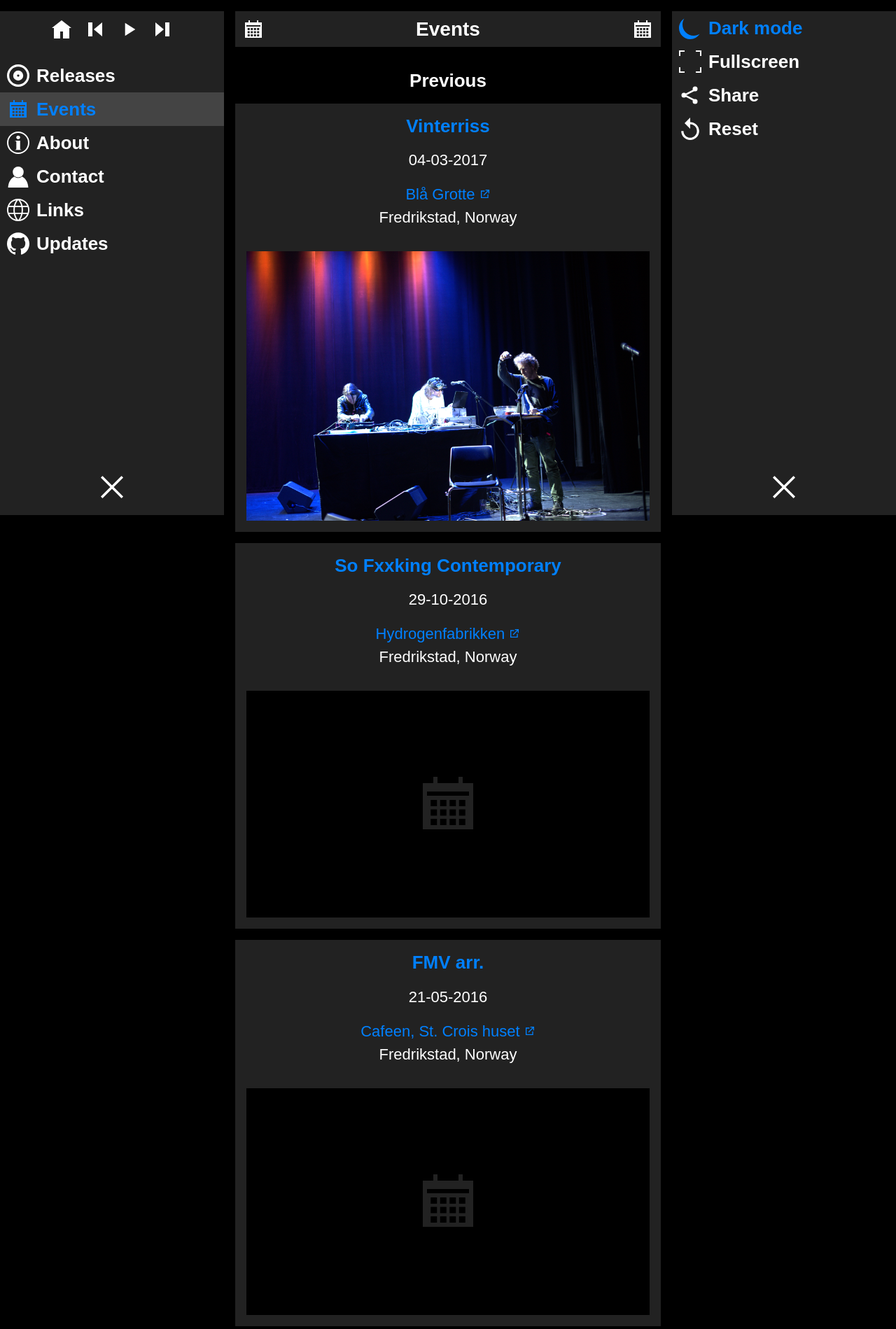
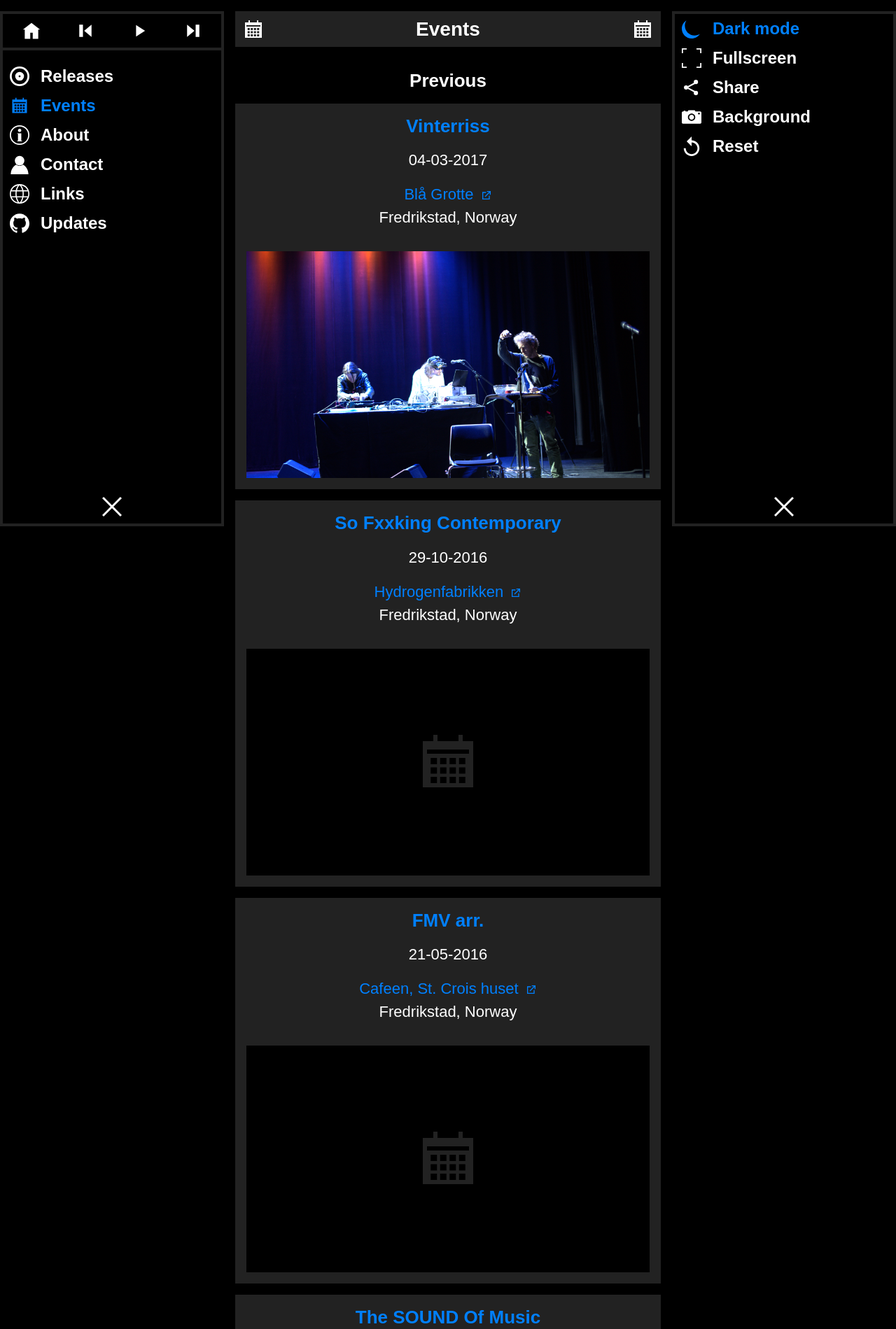
Before and after one commit to arcticaantarctica/arcticaantarctica.com, a PHP site: page /events in a window 1280 px wide. Shown: the part 48-1947 px from the top of the page at 70% size. Run offline with PHP 8.4, Linux system fonts and the light colour scheme.

Commit message:
Unified interface layout and controls
Standardized navigation and Settings with persistent Background controls. Preserved linked header logos without selection and extended desktop sidebars. Kept event photos contained while preserving poster proportions.

Co-authored-by: Copilot <223556219+Copilot@users.noreply.github.com>

```diff
--- /dev/null
+++ b/data/site_ui.json
@@ -0,0 +1,3 @@
+{
+  "background": "/img/events/2015_11_07_photo.png"
+}
--- a/head.php
+++ b/head.php
@@ -30,3 +30,4 @@ $description = escapeHtml($siteContent['description']);
 <meta name="twitter:description" content="<?php echo $description; ?>">
 <meta name="twitter:image" content="<?php echo escapeHtml($socialImageUrl); ?>">
 <link rel="canonical" href="<?php echo escapeHtml($canonicalUrl); ?>">
+<?php require __DIR__ . '/site_ui.php'; ?>
--- /dev/null
+++ b/site_ui.css
@@ -0,0 +1,182 @@
+/* Shared component source. Distribute with tests/sync_site_ui.ps1. */
+:root {
+  --navigation-font: bold 24px/1.25 Arial, sans-serif;
+  --navigation-row-height: 42px;
+  --navigation-icon-size: 28px;
+  --section-gap: 16px;
+}
+
+.top-heading .heading a,
+.heading .logo-link {
+  -webkit-user-select: none;
+  user-select: none;
+}
+
+#toc, #settings-panel {
+  box-sizing: border-box;
+  background: var(--black);
+  border: 4px solid var(--grey1);
+  padding: 0;
+  text-align: left;
+}
+
+@media (min-width: 800px) {
+  #toc, #settings-panel {
+    /* Preserve the existing gap only when a status bar reserves space. */
+    --sidebar-bottom-gap: clamp(0px, var(--sidebar-footer-height, 0px), 16px);
+    height: calc(var(--visual-viewport-height, 100dvh) - 64px - var(--sidebar-footer-height, 0px) - var(--sidebar-bottom-gap));
+    margin-bottom: var(--sidebar-bottom-gap);
+  }
+}
+
+#toc :is(ul, li, h1) {
+  list-style: none;
+  margin: 0;
+  padding: 0;
+}
+
+#toc .toc-column + .toc-column,
+#toc .toc-section-start,
+#toc li:not(.toc-brand) + .toc-brand,
+#toc .toc-brand + li:not(.toc-brand) {
+  margin-top: var(--section-gap);
+}
+
+#toc :is(li a, .toc-button), #settings-panel .toc-button {
+  box-sizing: border-box;
+  display: flex;
+  flex: 0 0 auto;
+  align-items: center;
+  justify-content: flex-start;
+  gap: 16px;
+  width: 100%;
+  min-width: 0;
+  height: auto;
+  min-height: var(--navigation-row-height);
+  margin: 0;
+  padding: 4px 10px;
+  border: 0;
+  border-radius: 0;
+  background: transparent;
+  color: var(--white);
+  font: var(--navigation-font);
+  text-align: left;
+  text-decoration: none;
+  text-transform: none;
+  cursor: pointer;
+}
+
+#toc :is(li a, .toc-button):hover, #settings-panel .toc-button:hover {
+  background: var(--grey1);
+}
+
+#toc :is(a, button)[aria-current="page"],
+#toc .button-on, #settings-panel .button-on {
+  color: var(--color1);
+}
+
+#toc .icons, #settings-panel .icons {
+  flex: 0 0 var(--navigation-icon-size);
+  width: var(--navigation-icon-size);
+  height: var(--navigation-icon-size);
+  margin: 0;
+  fill: currentColor;
+}
+
+#toc .toc-controls {
+  display: grid;
+  grid-template-columns: repeat(4, minmax(0, 1fr));
+  align-items: center;
+  flex: 0 0 auto;
+  min-height: 48px;
+  margin: 0;
+  padding: 4px 10px;
+  border: 0;
+  border-bottom: 4px solid var(--grey1);
+  background: var(--black);
+}
+
+#toc .toc-controls > :is(a, button) {
+  all: unset;
+  box-sizing: border-box;
+  display: flex;
+  align-items: center;
+  justify-content: center;
+  min-width: 0;
+  height: 40px;
+  color: var(--white);
+  cursor: pointer;
+}
+
+#toc .toc-controls > :is(.button-on, [aria-current="page"]) {
+  color: var(--color1);
+}
+
+#toc .toc-controls > :is(a, button):hover {
+  background: var(--grey1);
+}
+
+#toc :is(a, button):focus-visible, #settings-panel button:focus-visible {
+  outline: 1px solid var(--color1);
+  outline-offset: -1px;
+}
+
+#toc button:disabled, #settings-panel button:disabled {
+  color: var(--grey2);
+  cursor: default;
+}
+
+#toc :is(.toc-close-wrap, .toc-close),
+#settings-panel :is(.toc-close-wrap, .settings-panel-close) {
+  box-sizing: border-box;
+  display: flex;
+  align-items: center;
+  justify-content: center;
+  flex: 0 0 auto;
+  height: 48px;
+  margin: var(--section-gap) 0 0;
+  padding: 0;
+  background: var(--black);
+}
+
+body {
+  position: relative;
+  isolation: isolate;
+}
+
+.site-background {
+  position: fixed;
+  inset: 0;
+  z-index: -3;
+  background-position: center;
+  background-size: cover;
+  background-repeat: no-repeat;
+  pointer-events: none;
+}
+
+.invert-colors body > .site-background {
+  filter: none;
+}
+
+.invert-colors body > .site-background.bitmap {
+  filter: invert(1) hue-rotate(180deg);
+}
+
+html:not(.site-background-enabled) .background-bitmap {
+  visibility: hidden;
+}
+
+.external-link-icon {
+  display: inline-block;
+  flex: 0 0 16px;
+  width: 16px;
+  height: 16px;
+  margin: 0 0 0 4px;
+  fill: currentColor;
+  vertical-align: middle;
+}
+
+a:has(> .external-link-icon):not(:has(img, svg:not(.external-link-icon))):hover {
+  color: var(--black);
+  background: var(--white);
+}
--- /dev/null
+++ b/site_ui.php
@@ -0,0 +1,18 @@
+<?php
+$interfaceConfig = json_decode(file_get_contents(__DIR__ . '/data/site_ui.json'), true, 512, JSON_THROW_ON_ERROR);
+if (!is_array($interfaceConfig) || !isset($interfaceConfig['background'])
+    || !is_string($interfaceConfig['background'])
+    || ($interfaceConfig['background'] !== 'gradient'
+        && (!str_starts_with($interfaceConfig['background'], '/')
+            || !is_file(__DIR__ . $interfaceConfig['background'])))) {
+    throw new RuntimeException('The site background must be a gradient or reference an existing local image.');
+}
+$interfaceBackground = $interfaceConfig['background'];
+if ($interfaceBackground !== 'gradient') {
+    $interfaceBackground .= '?v=' . filemtime(__DIR__ . $interfaceBackground);
+}
+?>
+<link rel="stylesheet" href="/site_ui.css?v=<?php echo filemtime(__DIR__ . '/site_ui.css'); ?>">
+<script src="/site_ui.js?v=<?php echo filemtime(__DIR__ . '/site_ui.js'); ?>" defer
+  data-background="<?php echo htmlspecialchars($interfaceBackground, ENT_QUOTES, 'UTF-8'); ?>"
+  data-root-inversion="<?php echo !empty($interfaceConfig['rootInversion']) ? 'true' : 'false'; ?>"></script>
--- a/style.css
+++ b/style.css
@@ -1,3 +1,19 @@
+:is(.updates-scroll, .table-scroll, .table-container, .scrollable, .reference-content-scroll):has(> table:not(.table-cards)) {
+  box-sizing: border-box;
+  border-left: 4px solid var(--grey1);
+  border-right: 4px solid var(--grey1);
+}
+
+:is(.updates-scroll, .table-scroll, .table-container, .scrollable, .reference-content-scroll):has(> table:not(.table-cards)) > table,
+:is(.updates-scroll, .table-scroll, .table-container, .scrollable, .reference-content-scroll) > table:not(.table-cards) :is(td, th) {
+  border-right: 0;
+}
+
+:is(.updates-scroll, .table-scroll, .table-container, .scrollable, .reference-content-scroll) > table:not(.table-cards),
+:is(.updates-scroll, .table-scroll, .table-container, .scrollable, .reference-content-scroll) > table:not(.table-cards) :is(td, th):first-child {
+  border-left: 0;
+}
+
 table {
   background: var(--black);
   border: 4px solid var(--grey1);
@@ -225,14 +241,14 @@ body.toc-lock, body.settings-lock { overflow: hidden; }
 .event-grid { display: grid; gap: 16px; grid-template-columns: repeat(auto-fit, minmax(min(100%, 300px), 1fr)); }
 .event-card { margin: 0; padding: 0; }
 .event-details { padding: 16px; }
-.event-photo { display: block; height: auto; width: 100%; }
+.event-photo { aspect-ratio: 16 / 9; display: block; height: auto; max-width: 1024px; object-fit: cover; width: 100%; }
 .event-photo-link { display: block; }
 .event-metadata { margin: 0; }
 .event-metadata > div { margin-top: 4px; }
 .event-metadata dt, .event-metadata dd { display: inline; margin: 0; }
 .event-metadata dt::after { content: ": "; }
 .entry-metadata-icon { display: inline-block; fill: var(--white); height: 16px; margin-right: 6px; vertical-align: 0.03em; width: 16px; }
-.event-placeholder { align-items: center; aspect-ratio: 16 / 9; background: var(--black); display: flex; justify-content: center; width: 100%; }
+.event-placeholder { align-items: center; aspect-ratio: 16 / 9; background: var(--black); display: flex; justify-content: center; max-width: 1024px; width: 100%; }
 .event-placeholder .icons { fill: var(--grey1); height: 96px; max-width: 60%; width: 96px; }
 .event-navigation { display: flex; justify-content: space-between; padding: 0 10px; }
 .event-poster { display: block; height: auto; margin: 16px auto; max-width: 100%; }
@@ -256,7 +272,7 @@ footer { margin: 20px auto 0; padding: 8px 8px 32px; }
 
 @media (min-width: 800px) {
   :root { --sidebar-width: min(320px, 28vw); --site-frame-offset: max(0px, calc((100vw - var(--maxwidth)) / 2)); }
-  .event-photo-link, .event-detail-photo, .event-placeholder { margin: 16px auto; max-width: calc(100% - 32px); }
+  .event-photo-link, .event-detail-photo, .event-placeholder { margin: 16px auto; max-width: min(1024px, calc(100% - 32px)); }
   .event-poster { max-width: calc(100% - 32px); }
   .toc-container, .settings-panel { bottom: auto; height: calc(100dvh - 80px); margin: 16px 0; top: 48px; width: var(--sidebar-width); }
   .toc-container { left: var(--site-frame-offset); right: auto; }
```
Also changed, not shown: site_ui.js (added, +227 -0 lines), README.md, icons.svg.
